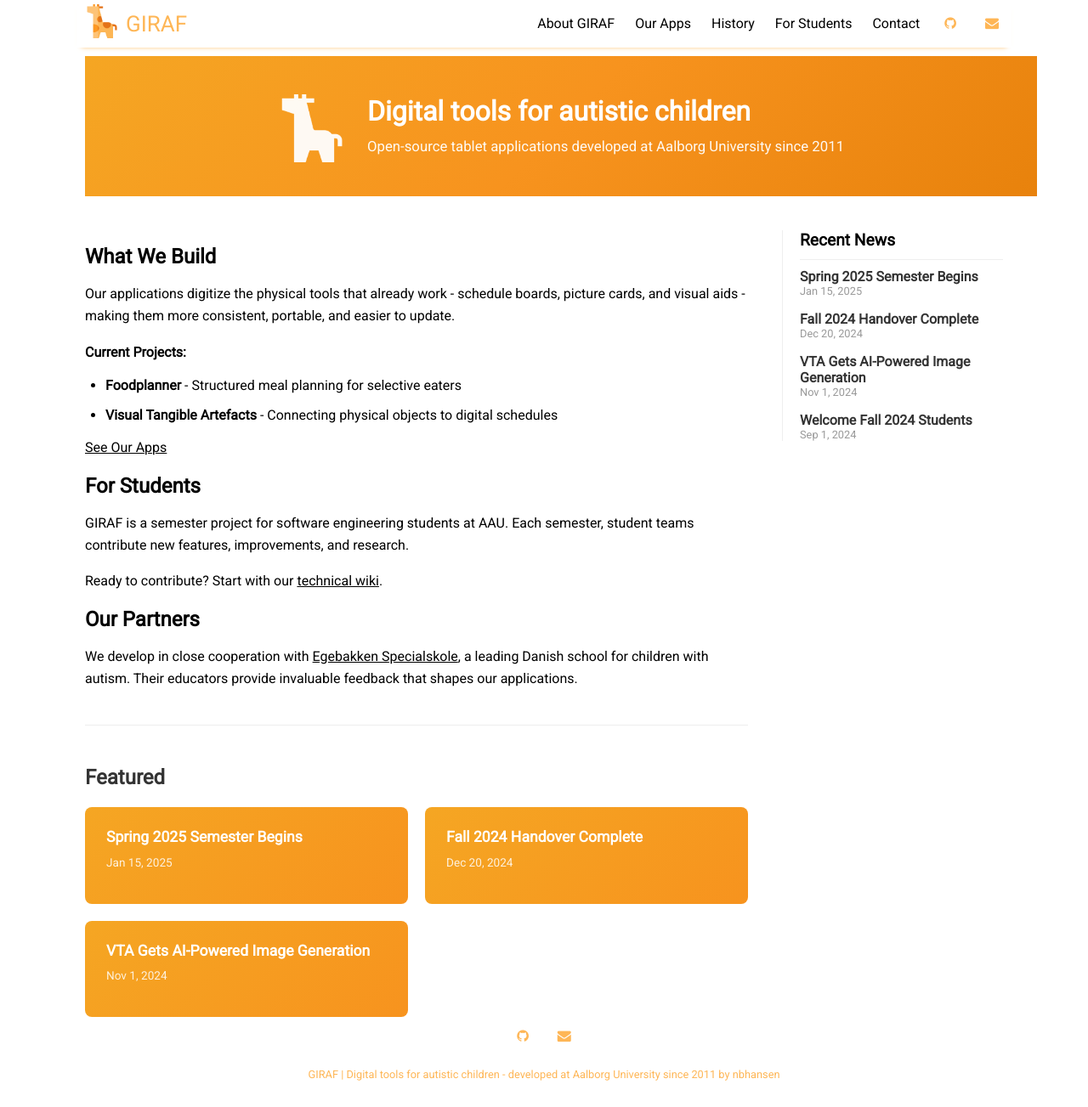
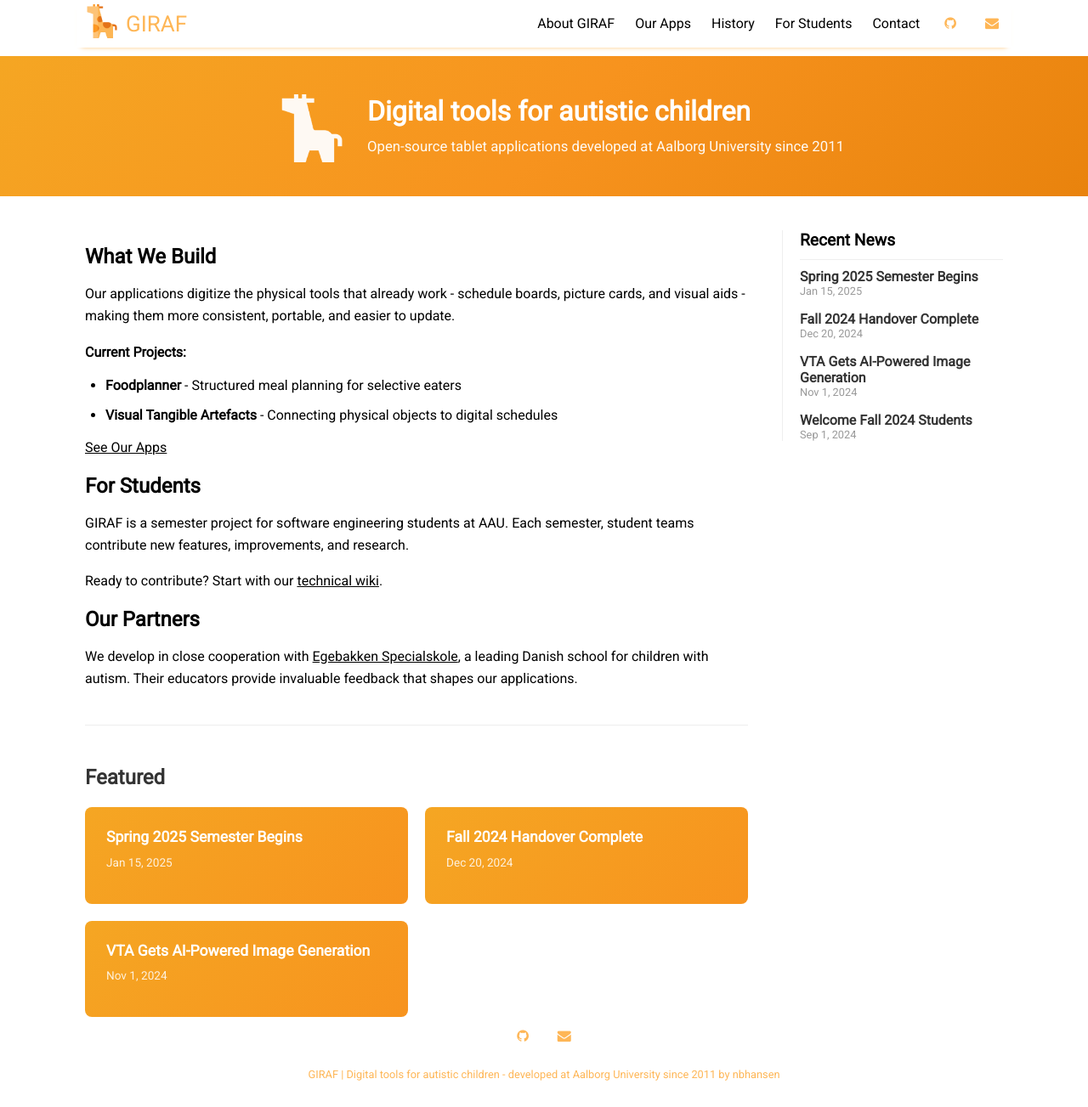
Before and after one commit to aau-giraf/GIRAF-website, a Jekyll site: the page built from index.md, in a window 1280 px wide and 1303 px high. Shown: the whole window at 85% size. Built offline with Jekyll 4.4.1, drawn with Linux system fonts in a browser that asks for light colours; nearby versions of some CDN libraries.

Commit message:
visual updates

```diff
--- a/_sass/_hero.scss
+++ b/_sass/_hero.scss
@@ -2,7 +2,9 @@
   background: linear-gradient(135deg, #f5a623 0%, #f7931e 50%, #e8820c 100%);
   padding: 40px 20px;
   margin-bottom: 40px;
-  width: 100%;
+  /* Break out of container to full viewport width */
+  width: 100vw;
+  margin-left: calc(-50vw + 50%);
   display: flex;
   justify-content: center;
 }
```
